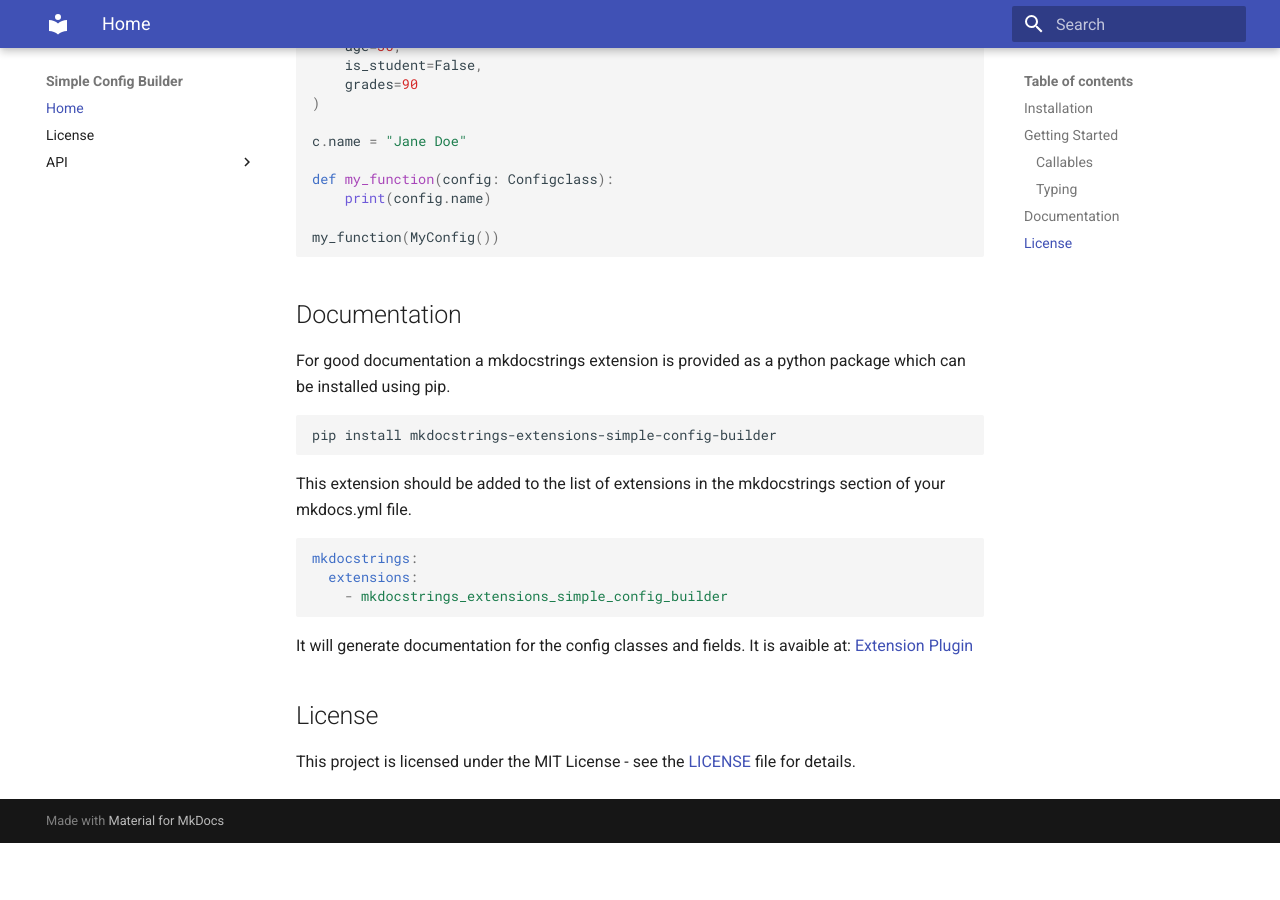
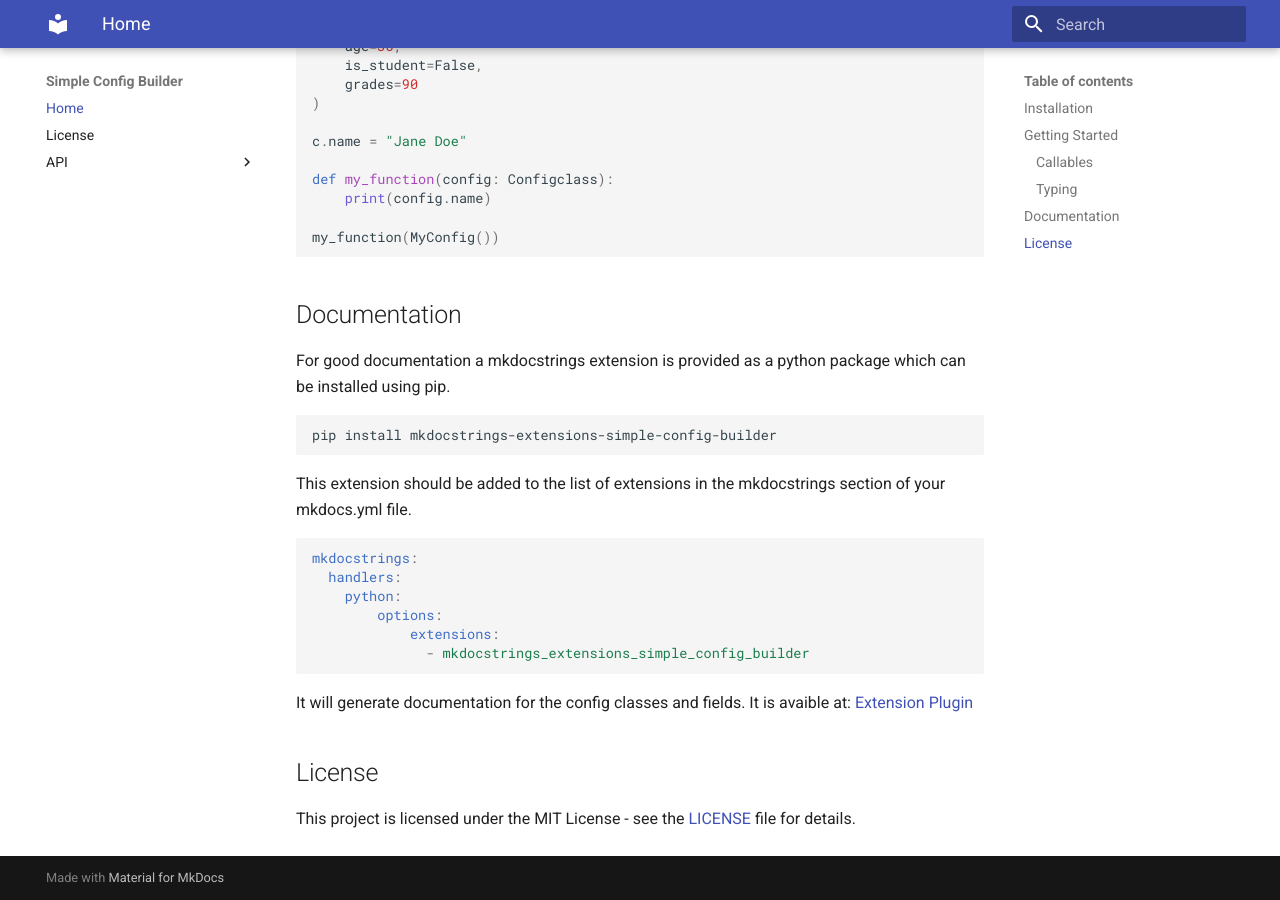
Before and after one commit to jogehl/config, an MkDocs documentation site: the page built from docs/index.md, in a window 1280 px wide and 900 px high, scrolled down 2309 px. Built offline with MkDocs 1.6.1 and Material for MkDocs 9.7.7, drawn with Linux system fonts in a browser that asks for light colours; the version menu is left out; before the commit the page ends 3152 px from its top, so only the background shows below that; some of the changed lines change nothing that is shown.

Commit message:
Update how to document config classes.

````diff
--- a/docs/index.md
+++ b/docs/index.md
@@ -137,8 +137,11 @@ in the mkdocstrings section of your mkdocs.yml file.
 
 ```yaml
 mkdocstrings:
-  extensions:
-    - mkdocstrings_extensions_simple_config_builder
+  handlers:
+    python:
+        options:
+            extensions:
+              - mkdocstrings_extensions_simple_config_builder
 ```
 It will generate documentation for the config classes and fields.
 It is avaible at:
````
